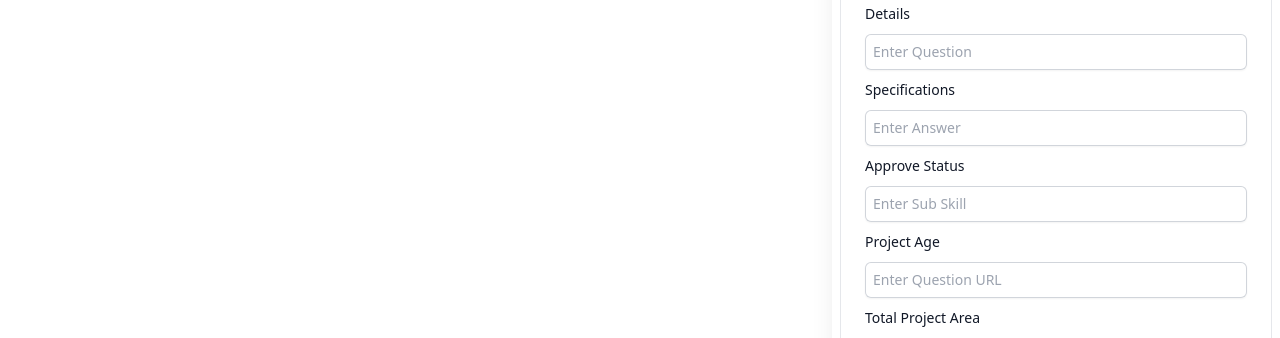
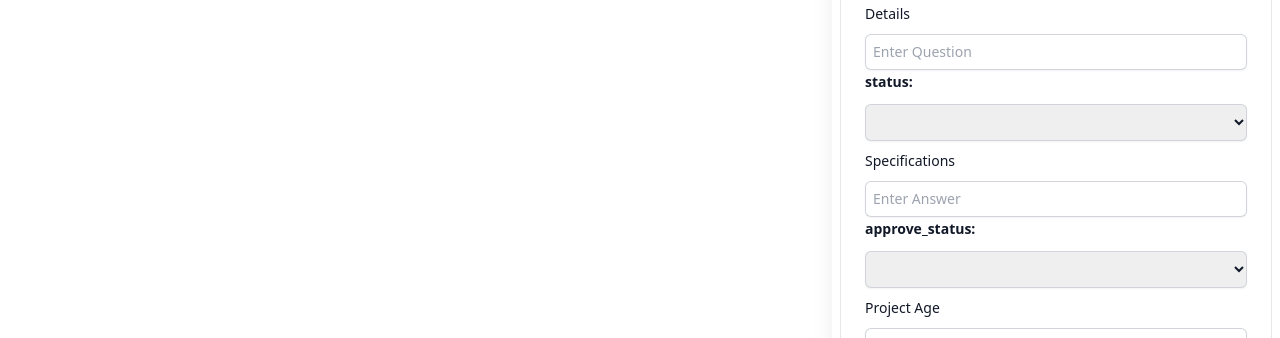
Before and after one commit to Mahesh-500apps/Notes, a Nuxt app: page /projects in a window 1280 px wide. Both pictures are taken after a click on the button "Open Add Form". Shown: the part 235-573 px from the top of the page. Built offline with nearby package versions, Linux system fonts and the light colour scheme; no server answers.

Commit message:
worked on edit amd delete

```diff
--- a/components/projects/Add.vue
+++ b/components/projects/Add.vue
@@ -89,6 +89,23 @@
                           />
                         </div>
                       </div>
+                      <div>
+                        <label
+                          for="status"
+                          class="block text-sm font-semibold leading-6 text-gray-900"
+                          >status:</label
+                        >
+                        <div class="mt-2.5">
+                          <select
+                            v-model="form.status"
+                            class="block w-full rounded-md border-0 px-3.5 py-2 text-gray-900 shadow-sm ring-1 ring-inset ring-gray-300 placeholder:text-gray-400 focus:ring-2 focus:ring-inset focus:ring-indigo-600 sm:text-sm sm:leading-6"
+                          >
+                            <option>Fully Constructed</option>
+                            <option>Under Construction</option>
+                            <option>New Venture</option>
+                          </select>
+                        </div>
+                      </div>
 
                       <div class="mt-2">
                         <label
@@ -106,19 +123,25 @@
                         </div>
                       </div>
 
-                      <div class="mt-2">
+                      <div>
                         <label
-                          for="sub_skill"
-                          class="block text-sm font-medium leading-6 text-gray-900"
-                          >Approve Status</label
+                          for="approve_status"
+                          class="block text-sm font-semibold leading-6 text-gray-900"
+                          >approve_status:</label
                         >
-                        <div class="mt-2">
-                          <input
-                            id="sub_skill"
+                        <div class="mt-2.5">
+                          <select
                             v-model="form.approveStatus"
-                            class="pl-2 block w-full rounded-md border-0 py-1.5 text-gray-900 shadow-sm ring-1 ring-inset ring-gray-300 placeholder:text-gray-400 focus:ring-2 focus:ring-inset focus:ring-indigo-600 sm:text-sm sm:leading-6"
-                            placeholder="Enter Sub Skill"
-                          />
+                            class="block w-full rounded-md border-0 px-3.5 py-2 text-gray-900 shadow-sm ring-1 ring-inset ring-gray-300 placeholder:text-gray-400 focus:ring-2 focus:ring-inset focus:ring-indigo-600 sm:text-sm sm:leading-6"
+                          >
+                            <option>Under Review</option>
+                            <option>Rejected</option>
+                            <option>Active</option>
+                            <option>Deleted</option>
+                            <option>Expiring Soon</option>
+                            <option>Expired</option>
+                            <option>Inactive</option>
+                          </select>
                         </div>
                       </div>
                       <div class="mt-2">
@@ -206,6 +229,7 @@ const emit = defineEmits(["add", "cancel"]);
 const form = ref({
   name: "",
   type: "",
+  status:"",
   details: "",
   specifications: "",
   approveStatus: "",
--- a/components/projects/Edit.vue
+++ b/components/projects/Edit.vue
@@ -165,7 +165,7 @@
                           <div>
                             <button
                               type="submit"
-                              @click="save"
+                              @click="emit('save', project);"
                               class="rounded bg-indigo-600 px-2 py-1 text-sm font-semibold text-white shadow-sm hover:bg-indigo-500 focus-visible:outline focus-visible:outline-2 focus-visible:outline-offset-2 focus-visible:outline-indigo-600"
                             >
                               Save
@@ -203,24 +203,10 @@ const props = withDefaults(defineProps<Question>(), {
   openEditForm: '',
   project:{}
 });
-
+const project=ref(props.project)
 // Define Emits
 const emit = defineEmits(["save", "cancel"]);
-// const form = ref({
-  // name: "",
-  // type: "",
-  // details: "",
-  // specifications: "",
-  // approveStatus: "",
-  // projectAge: "",
-  // totalProject: "",
-// });
-// On clicking on save button we emit form data to parent file
-const save = () => {
-  console.log("form.value---->", form.value);
-  emit("save", form.value);
-  form.value = {};
-};
+
 // On clicking on cancel button we will close Sidebar
 const cancel = () => {
   emit("cancel");
--- a/components/projects/List.vue
+++ b/components/projects/List.vue
@@ -58,7 +58,7 @@
                   <a href="#" class="text-indigo-600 hover:text-indigo-900">
                     <TrashIcon
                       class="h-5 w-5 sm:ml-[150px] sm:mb-[-20px] right-0"
-                      @click="emit('delete', project,index)" /><span
+                      @click="emit('delete', project)" /><span
                       class="sr-only"
                     ></span
                   ></a>
--- a/components/projects/Main.vue
+++ b/components/projects/Main.vue
@@ -9,7 +9,7 @@
     <ProjectsList
       :projectsList="projectsList"
       @edit="editData"
-      @delete="deleteData()"
+      @delete="deleteData"
     />
 
     <div v-if="openAddForm">
@@ -25,7 +25,7 @@
       <ProjectsEdit
         v-if="openEditForm"
         :openEditForm="openEditForm"
-        :Project="project"
+        :project="project"
         @save="edit"
         @cancel="cancel"
       />
@@ -52,28 +52,28 @@ projectsList.value = Projects.value;
 console.log("projectsList--->", projectsList.value);
 
 const addProject = async (form: any) => {
-  console.log("form---->",form)
+  console.log("form---->", form);
   const { data } = await useAuthLazyFetchPost(`${props.url}`, {
     body: {
-      name: "sdasdasd",
-      listing_type_name: "sadasda",
+      name: form.name,
+      listing_type_name: form.type,
       category: "Residential",
       sub_category: "Apartment",
-      status:"Fully Constructed" ,
-      details: "ASdsad",
-      specifications: "asdasdsad",
+      status: form.status,
+      details: form.details,
+      specifications: form.specifications,
       possession_date: "2023-04-08",
-      age_of_the_project: 0,
-      logo_ur: "string",
-      total_project_area: 0,
-      metric: "sq/ft",
+      age_of_the_project: form.projectAge,
+      logo_url: "string",
+      total_project_area: form.totalProject,
+      metric: "sq.ft",
       default_image_url: "string",
       visit_count: 0,
       rera_approved: true,
-      approve_status: "Active",
+      approve_status: form.approveStatus,
     },
   });
-  console.log("datat",data.value);
+  console.log("datat", data.value);
   projectsList.value.unshift(data.value);
   openAddForm.value = false;
 };
@@ -81,27 +81,32 @@ const edit = async (project: any) => {
   console.log("Project-**->", project);
   await useAuthLazyFetchPut(`${props.url}${project.uid}?name=${project}`, {
     body: {
-      project_id: 1,
-      name: form.Name,
-      entity: "CONTACTS",
-      type_data: {
-        is_required: 1,
-        show_in_filter: 1,
-        length: 100,
-        description: form.description,
-        placeholder: form.placeholder,
+      name: project.name,
+      listing_type_name: project.type,
+      category: "Residential",
+      sub_category: "Apartment",
+      status: project.status,
+      details: project.details,
+      specifications: project.specifications,
+      possession_date: "2023-04-08",
+      age_of_the_project: project.projectAge,
+      logo_url: "string",
+      total_project_area: project.totalProject,
+      metric: "sq.ft",
+      default_image_url: "string",
+      visit_count: 0,
+      rera_approved: true,
+      approve_status: project.approveStatus,
       },
-      type: form.type,
-      role_id: 1,
-    },
+
   });
   openEditForm.value = false;
   getprojectsList();
 };
 const editData = (data: any) => {
-  console.log("dataaaa--->",data)
   openEditForm.value = true;
   project.value = data;
+  console.log(" data.value--->", data,project.value)
 };
 const cancel = () => {
   openAddForm.value = false;
```
